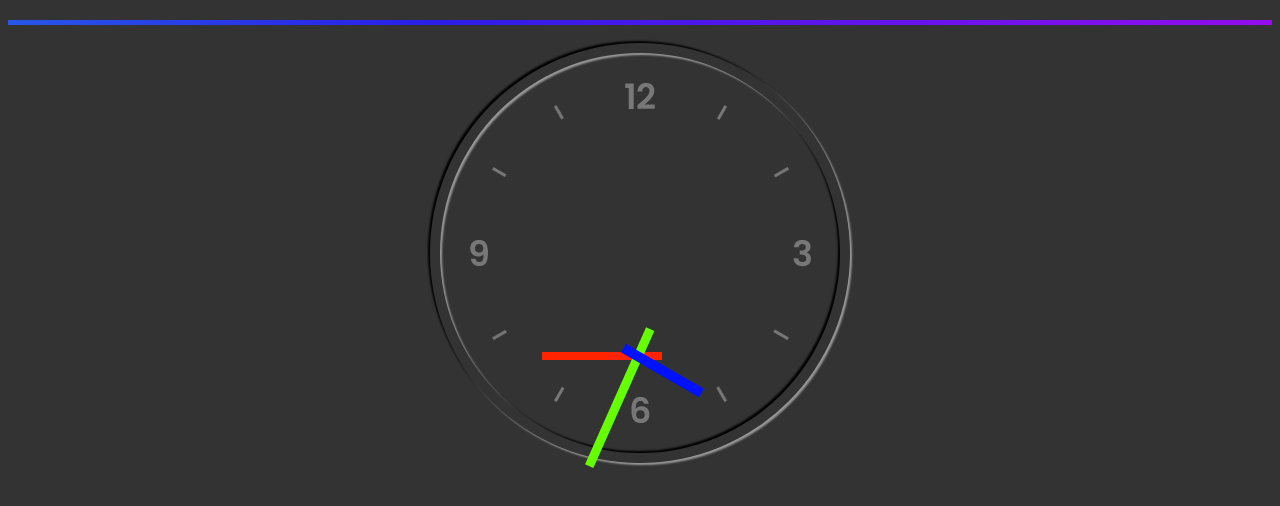
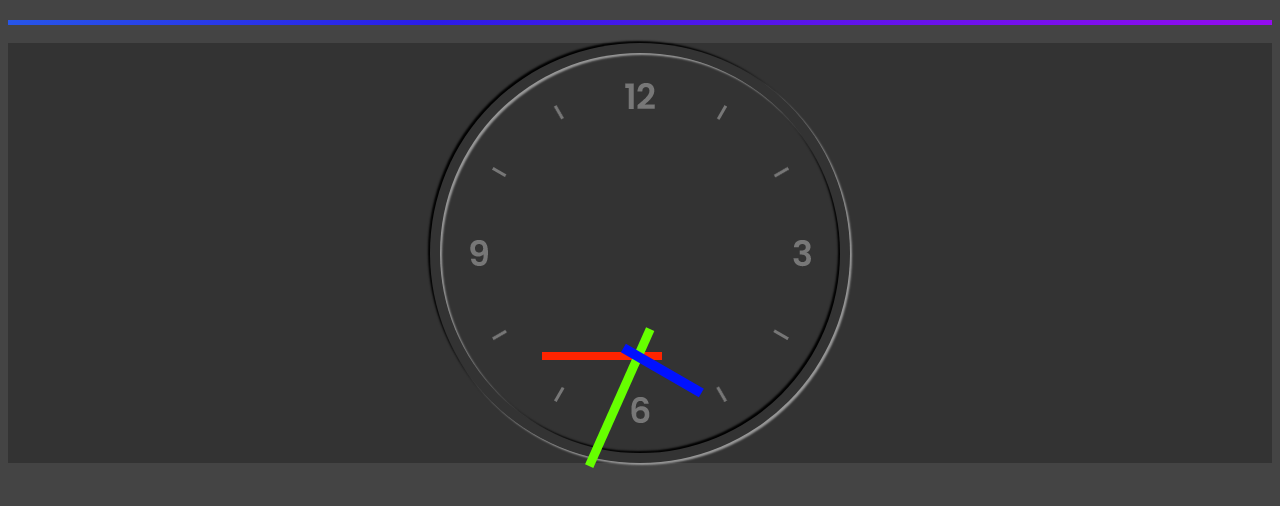
Before and after one commit to GodOfCode00/Analog_clock, a plain HTML site: page index.html in a window 1280 px wide. Drawn offline with Linux system fonts and the light colour scheme.

Commit message:
change background color

```diff
--- a/style.css
+++ b/style.css
@@ -1,5 +1,5 @@
 body {
-    background-color: #333333;
+    background-color: #444444;
 }
 .container {
     width: inherit;
```
